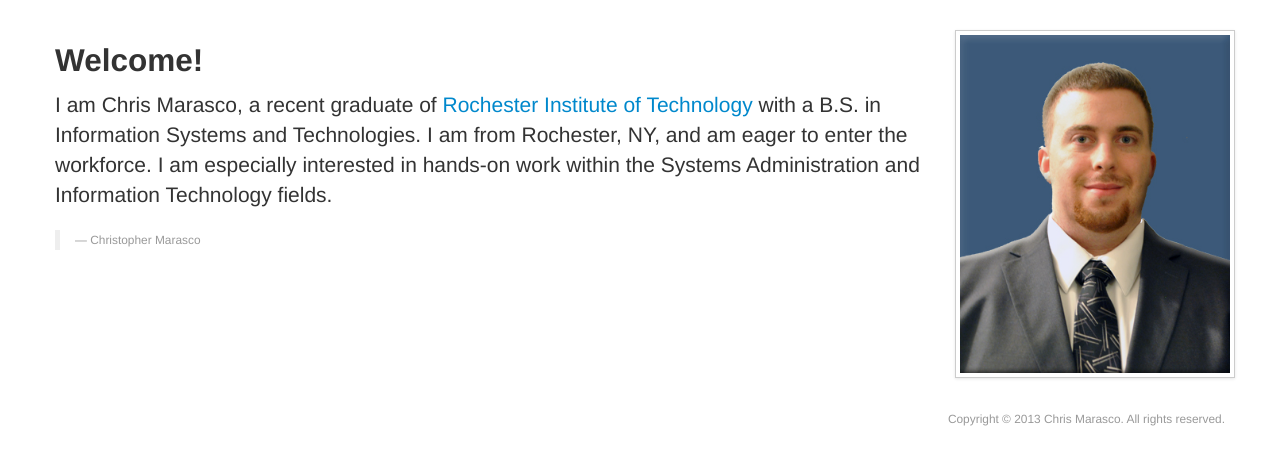
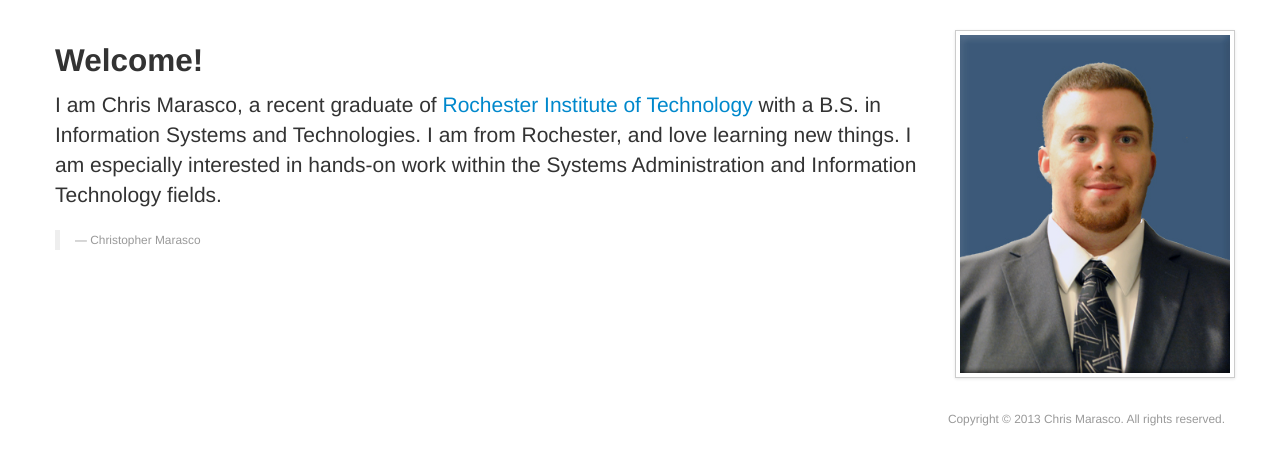
Before and after one commit to cxm6467/christophermarasco.com, a PHP site: page / in a window 1280 px wide. Shown: the part 240-690 px from the top of the page. Run offline with PHP 8.4, Linux system fonts and the light colour scheme.

Commit message:
Updated resume and index

```diff
--- a/index.php
+++ b/index.php
@@ -38,7 +38,7 @@
 				<div class="row">
 					<div class="span9">
 						<h2>Welcome!</h2>
-						<p class="lead">I am Chris Marasco, a recent graduate of <a href="http://rit.edu">Rochester Institute of Technology</a> with a B.S. in Information Systems and Technologies. I am from Rochester, NY, and am eager to enter the workforce. I am especially interested in hands-on work within the Systems Administration and Information Technology fields.</p>
+						<p class="lead">I am Chris Marasco, a recent graduate of <a href="http://rit.edu">Rochester Institute of Technology</a> with a B.S. in Information Systems and Technologies. I am from Rochester, and love learning new things. I am especially interested in hands-on work within the Systems Administration and Information Technology fields.</p>
 						<blockquote>
                             <small>Christopher Marasco</small>
                         </blockquote>
```
Also changed, not shown: 2 other files.
